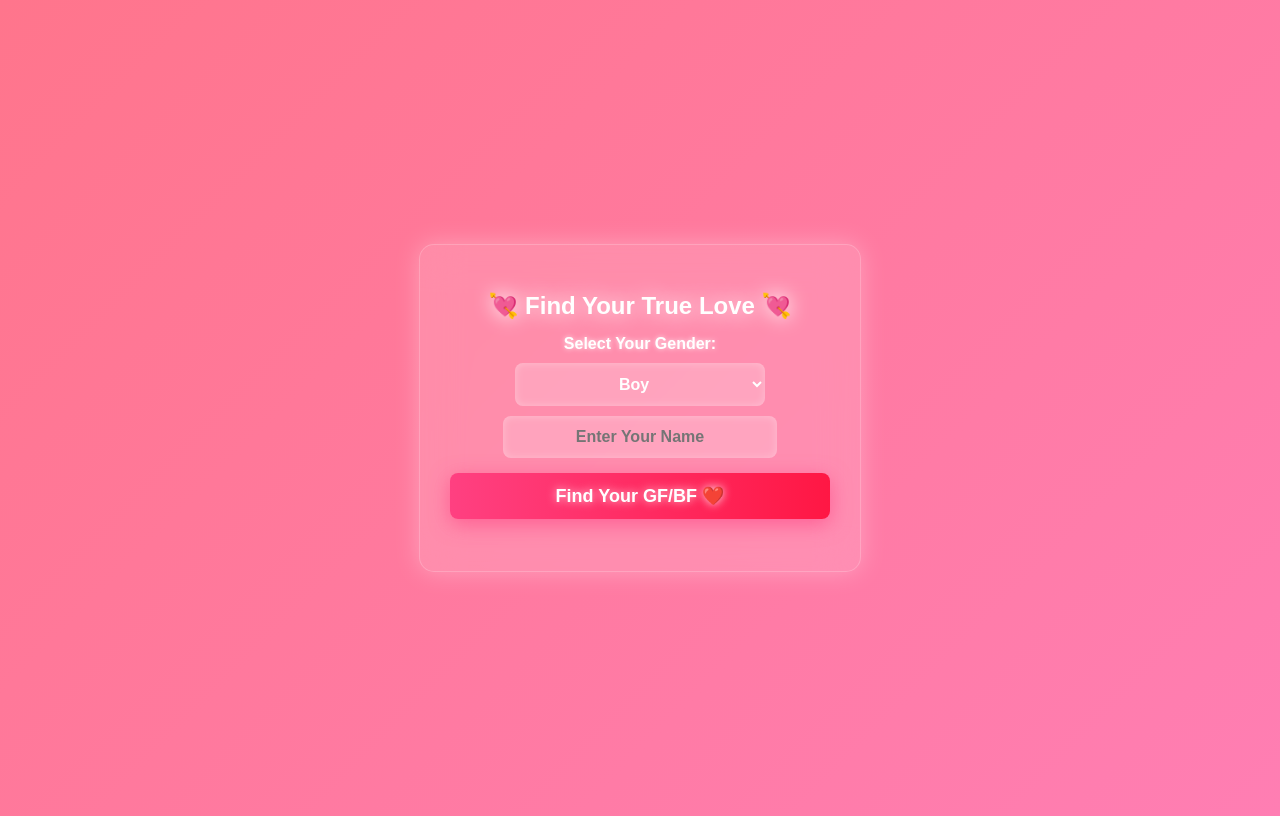
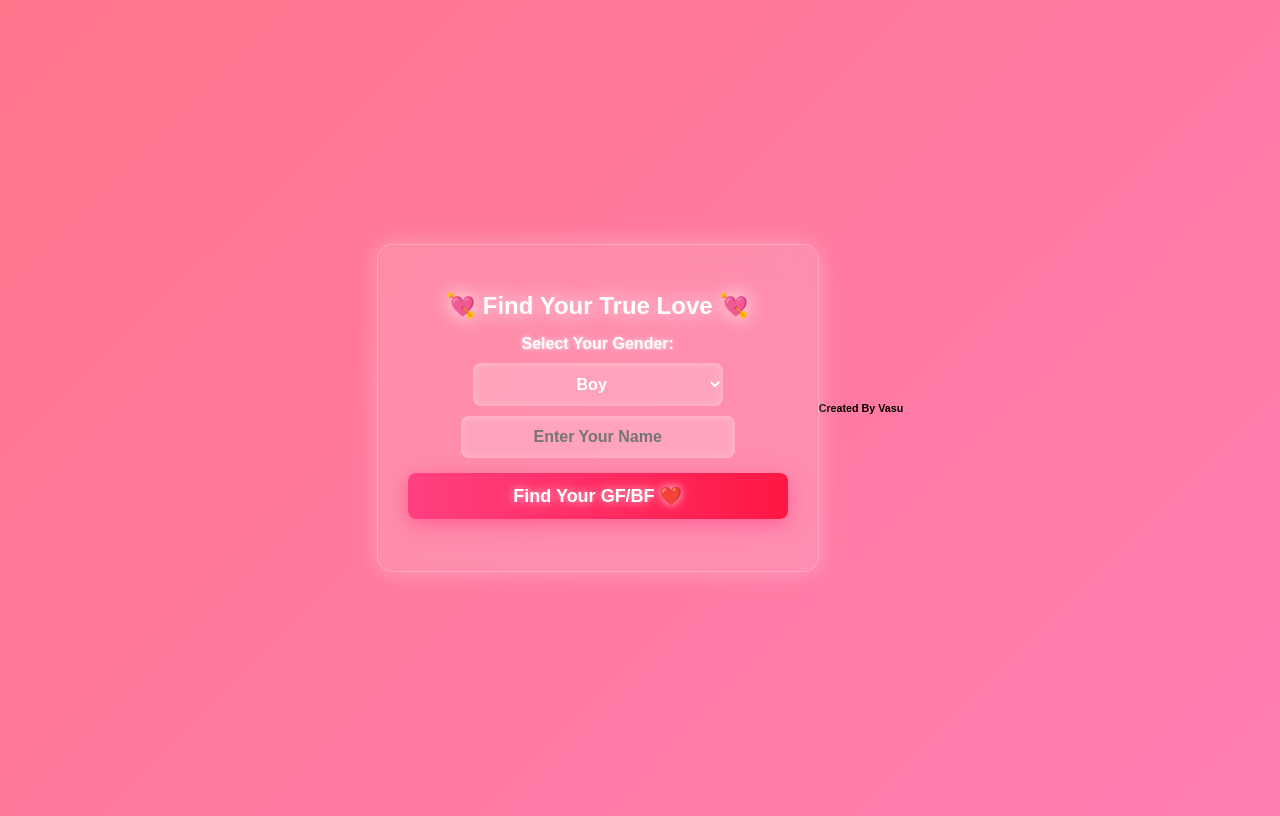
Before and after one commit to Vasuxpareek24/Match-Finder-, a plain HTML site: page index.html in a window 1280 px wide. Drawn offline with Linux system fonts and the light colour scheme.

Commit message:
Update index.html

```diff
--- a/index.html
+++ b/index.html
@@ -25,5 +25,7 @@
 
     <script src="script.js"></script>
 
+    <h6 class="vasu">Created By Vasu</h6>
+
 </body>
 </html>
```
